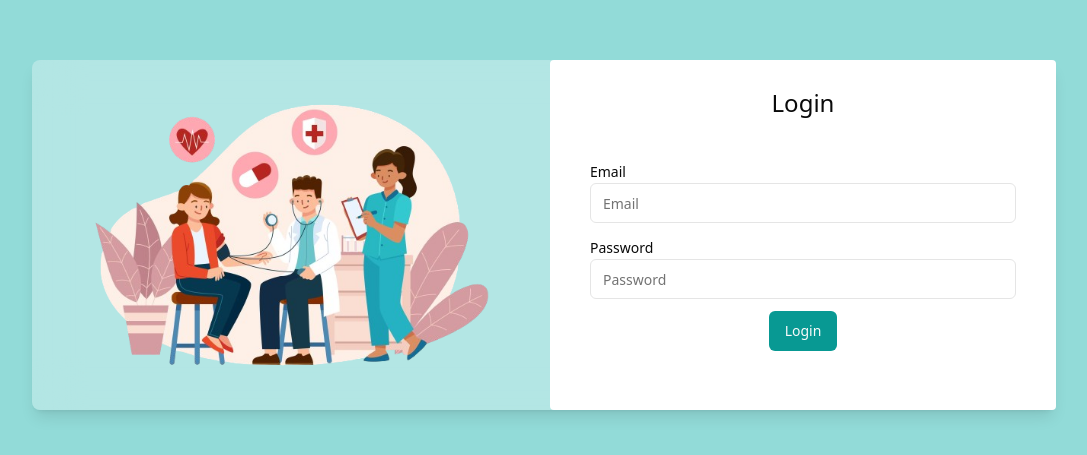
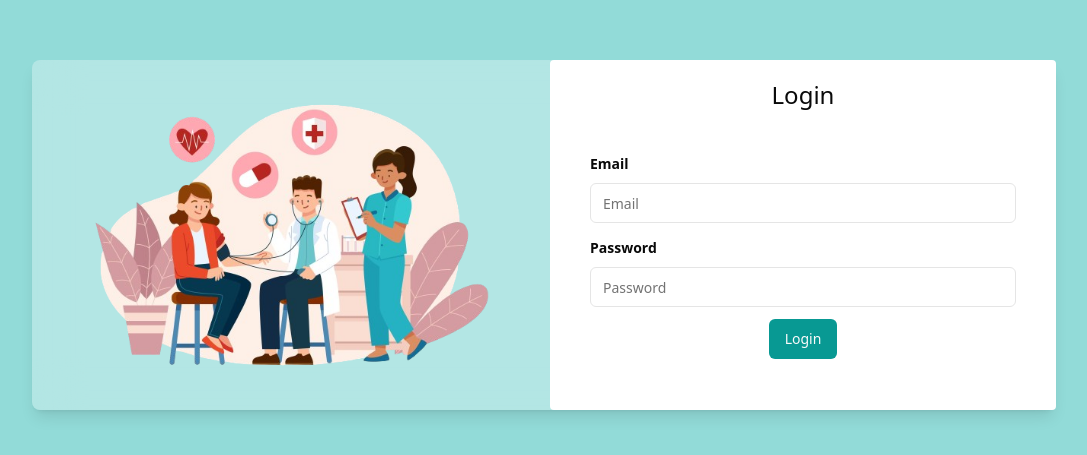
Before and after one commit to Medqueue-Alta/Medqueue-FE, a React (Vite) app: page /login in a window 1280 px wide. Shown: the part 165-620 px from the top of the page, without its empty margins (96-1183 px from the left). Built offline with nearby package versions, Linux system fonts and the light colour scheme.

Commit message:
feat: save token on local storage

```diff
--- a/src/pages/Login.tsx
+++ b/src/pages/Login.tsx
@@ -1,24 +1,81 @@
 import MainButton from '@/components/MainButton'
 import AuthLayout from '@/components/authLayout'
 import { Input } from '@/components/ui/input'
-import { Label } from '@/components/ui/label'
+import {zodResolver} from "@hookform/resolvers/zod"
+import { useForm } from "react-hook-form"
+import { LoginSchema, loginSchema } from "@/utils/api/auth/type"
+import { Form } from "@/components/ui/form"
+import { toast } from "sonner"
+import { userLogin } from "@/utils/api/auth/api"
+import { useNavigate } from "react-router-dom"
+import { CustomFormField } from "@/components/CustomFormField"
 
 const Login = () => {
+  const navigate = useNavigate()
+  const form = useForm<LoginSchema>({
+    resolver: zodResolver(loginSchema),
+    defaultValues: {
+        email: "",
+        password: "",
+    }
+  })
+  const login = async (body: LoginSchema) => {
+    try {
+        const response = await userLogin(body)
+        toast(response.message)
+        localStorage.setItem("token",response.data.token)
+        navigate("/")
+    } catch (error) {
+        toast((error as Error).message)
+    }
+  }
   return (
     <AuthLayout className='h-screen'>
         <h1 className="text-2xl mt-2">Login</h1>
         <div className="w-full p-10">
+            <Form {...form}>
+              <form action="" onSubmit={form.handleSubmit(login)}>
                 <div className="mb-3">
-                <Label htmlFor='email'>Email</Label>
-                <Input placeholder='Email' type='email'/>
+                    <CustomFormField
+                        control={form.control}
+                        label="Email"
+                        name="email"
+                    >
+                        {(field) => (
+                            <Input
+                                {...field}
+                                placeholder="Email"
+                                aria-disabled={form.formState.isSubmitting}
+                                disabled={form.formState.isSubmitting}
+                                value={field.value as string}
+                                type='email'
+                            />
+                        )}
+                    </CustomFormField>
                 </div>
                 <div className="mb-3">
-                <Label htmlFor='password'>Password</Label>
-                <Input placeholder='Password' type='password'/>
+                    <CustomFormField
+                        control={form.control}
+                        label="Password"
+                        name="password"
+                    >
+                        {(field) => (
+                            <Input
+                            {...field}
+                              placeholder="Password"
+                              aria-disabled={form.formState.isSubmitting}
+                              disabled={form.formState.isSubmitting}
+                              value={field.value as string}
+                              type='password'
+                            />
+                        )}
+                    </CustomFormField>
                 </div>
                 <div className='text-center'>
-                <MainButton text='Login'/>
+                    <MainButton text='Login' type='submit'/>
                 </div>
+              </form>
+            </Form>
         </div>
     </AuthLayout>
   )
```
Lines whose indentation alone changed are shown as unchanged.
